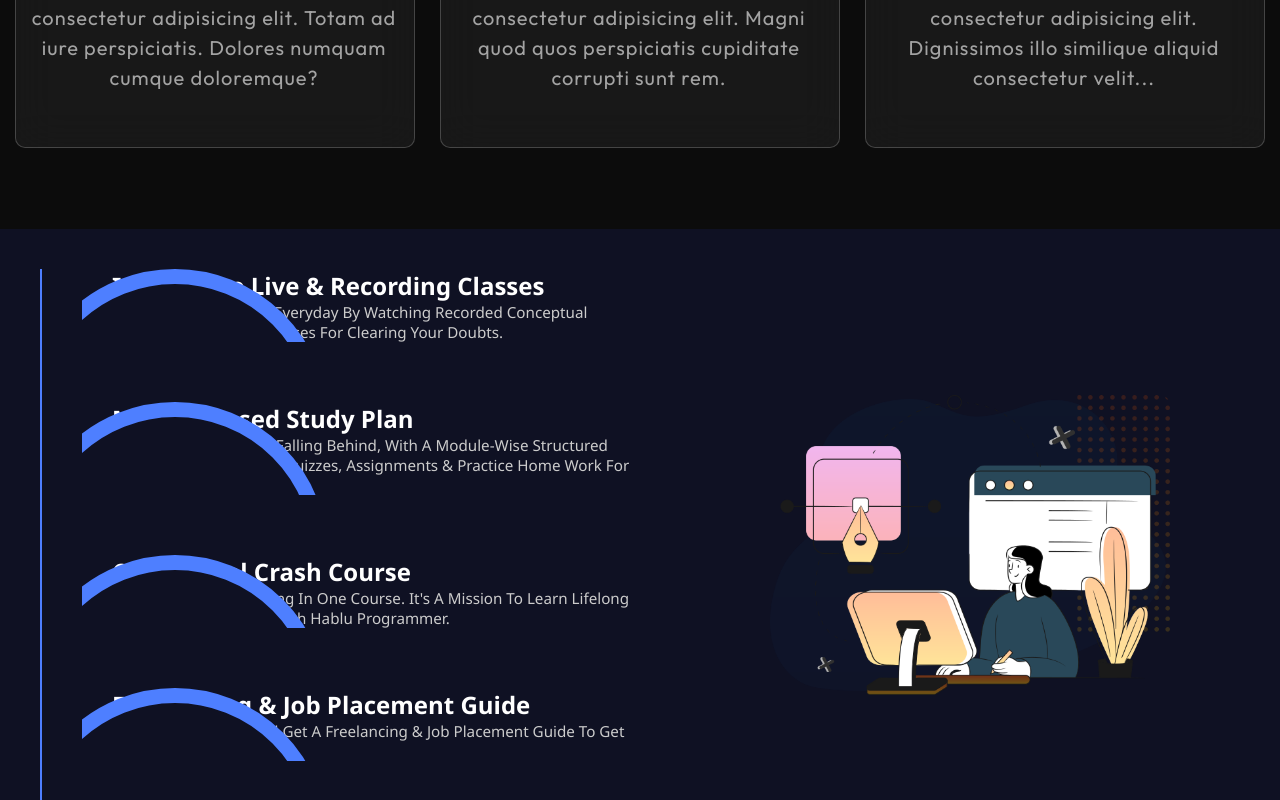
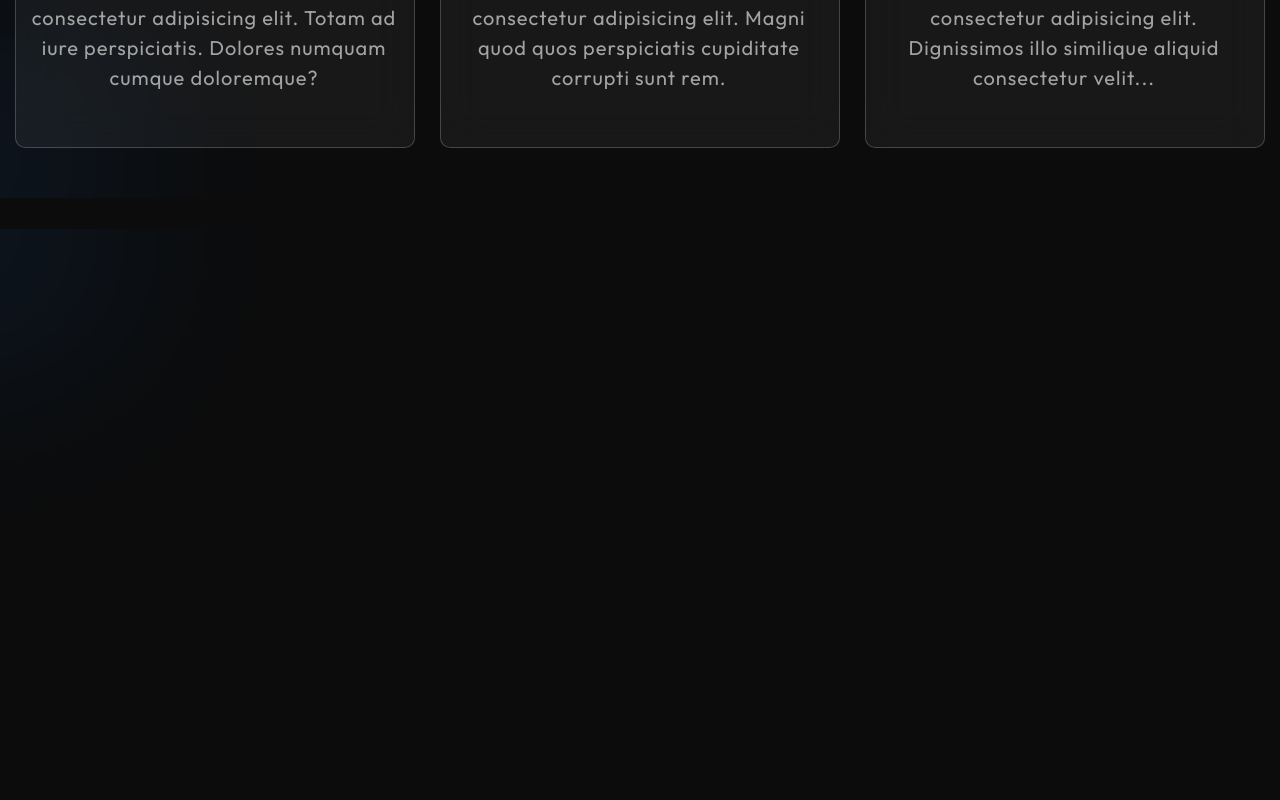
Before and after one commit to emon-shikder2217/Mass-English, a React (Vite) app: page / in a window 1280 px wide. Shown: the part 724-1524 px from the top of the page. Built offline with nearby package versions, Linux system fonts and the light colour scheme; a web font is replaced by a local one.

Commit message:
initial commit

```diff
--- a/src/components/Container/Container.css
+++ b/src/components/Container/Container.css
@@ -19,6 +19,30 @@
     margin-top: 350px;
 
     font-family: 'outfit',sans-serif;
+
+}
+
+
+.parent::before {
+
+    position: absolute;
+
+    content: '';
+
+    width: 10%;
+
+    height: 0;
+
+    box-shadow: 0 0 800px 25px #008be1,
+    0 0 700px 26px #49066E,
+    0 0 900px 28px #008be1,
+    0 0 1000px 30px #008be1;
+
+    opacity: .3;
+
+    right: 99%;
+
+    top: 90%;
 
 }
 
@@ -53,6 +77,8 @@
 
 
 }
+
+
 
 
 .child1:hover,
--- /dev/null
+++ b/src/components/TimeLine/TimeLine.css
@@ -0,0 +1,33 @@
+
+
+ .timeLine-section {
+
+    min-height: 100vh;
+
+    background: #0c0c0c;
+
+    position: relative;
+
+ }
+
+
+.timeLine-section::before {
+
+    position: absolute;
+
+    content: '';
+
+    width: 10%;
+
+    height: 0;
+
+    box-shadow: 0 0 800px 25px #008be1,
+    0 0 700px 26px #49066E,
+    0 0 900px 28px #008be1,
+    0 0 1000px 30px #008be1;
+
+    opacity: 0.3;
+
+    right: 99%;
+
+}
--- a/src/components/TimeLine/TimeLine.jsx
+++ b/src/components/TimeLine/TimeLine.jsx
@@ -1,50 +1,14 @@
-import React from 'react';
-import styles from './TimeLine.module.css'; // Updated to .module.css
-import timeLinePageImg from '../../assets/timeline-img.png';
+import React from 'react'
+import './TimeLine.css';
 
-const Timeline = () => {
-  const timelineData = [
-    {
-      title: 'Interactive Live & Recording Classes',
-      description:
-        'Learn Something New Everyday By Watching Recorded Conceptual Classes And Join Live Classes For Clearing Your Doubts.',
-    },
-    {
-      title: 'Module Based Study Plan',
-      description:
-        'There Is No Chance Of Falling Behind, With A Module-Wise Structured Study Plan Packed With Quizzes, Assignments & Practice Home Work For Interview Preparation.',
-    },
-    {
-      title: 'Conceptual Crash Course',
-      description:
-        "You Are Not Just Enrolling In One Course. It's A Mission To Learn Lifelong Programming Journey With Hablu Programmer.",
-    },
-    {
-      title: 'Freelancing & Job Placement Guide',
-      description:
-        'Course Completers Will Get A Freelancing & Job Placement Guide To Get Started.',
-    },
-  ];
 
+
+const TimeLine = () => {
   return (
-    <div className={styles.timelineContainer}>
-      <div className={styles.timeline}>
-        {timelineData.map((item, index) => (
-          <div key={index} className={styles.timelineItem}>
-            <div className={styles.circle}></div>
-            <div className={styles.textContent}>
-              <h2>{item.title}</h2>
-              <p>{item.description}</p>
-            </div>
-          </div>
-        ))}
-      </div>
+    <section className='timeLine-section'>
 
-      <div className={styles.timelineImage}>
-        <img src={timeLinePageImg} alt="Visual" />
-      </div>
-    </div>
-  );
-};
+    </section>
+  )
+}
 
-export default Timeline;
+export default TimeLine
--- a/src/components/TimeLine/TimeLine.module.css
+++ /dev/null
@@ -1,68 +0,0 @@
-body {
-    margin: 0;
-    font-family: 'Segoe UI', sans-serif;
-    background-color: #0f1123;
-    color: white;
-  }
-
-  .timelineContainer {
-    display: flex;
-    justify-content: space-between;
-    flex-wrap: wrap;
-    padding: 40px;
-  }
-
-  .timeline {
-    width: 50%;
-    position: relative;
-    padding-left: 40px;
-    border-left: 2px solid #4e7fff;
-  }
-
-  .timelineItem {
-    position: relative;
-    margin-bottom: 60px;
-  }
-
-  .circle {
-    width: 306px;
-    height: 306px;
-    background-color: #0f1123;
-    border: 15px solid #4e7fff;
-    border-radius: 50%;
-    position: absolute;
-    left: -60px;
-    top: 0;
-    display: flex;
-    align-items: center;
-    justify-content: center;
-    color: #4e7fff;
-    font-size: 18px;
-  }
-
-  .textContent {
-    margin-left: 30px;
-  }
-
-  .textContent h3 {
-    margin-bottom: 5px;
-    font-size: 1.2rem;
-  }
-
-  .textContent p {
-    color: #ccc;
-    font-size: 0.95rem;
-  }
-
-  .timelineImage {
-    width: 45%;
-    display: flex;
-    align-items: center;
-    justify-content: center;
-  }
-
-  .timelineImage img {
-    width: 100%;
-    max-width: 400px;
-    border-radius: 10px;
-  }
```
